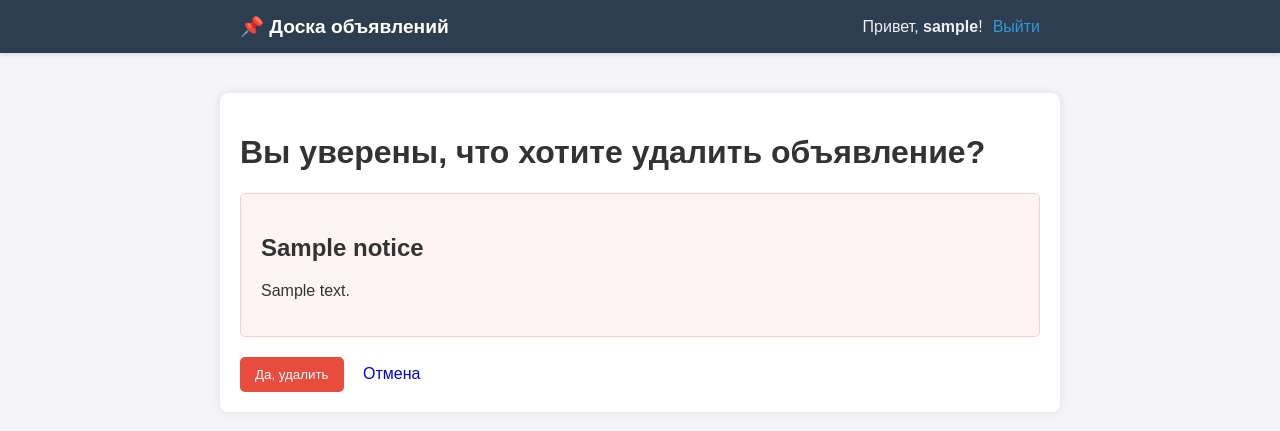
After one commit to Aleksei-Nika/django_board, a Django app: page /notice/1/delete/ in a window 1280 px wide. The commit adds this page. Shown: the top 431 px of the page. Run offline with Django 5.2, Linux system fonts and the light colour scheme; a user stored in the database is signed in; tables that the repository leaves empty hold one stand-in row (values such as "Sample post").

Commit message:
Add authorization and edit and delete notice

```diff
--- a/config/settings.py
+++ b/config/settings.py
@@ -126,3 +126,5 @@ MAILERS = {
         'BACKEND': 'django.core.mail.backends.console.EmailBackend',
     },
 }
+
+LOGIN_REDIRECT_URL = 'notice_list'
--- a/notices/admin.py
+++ b/notices/admin.py
@@ -3,6 +3,6 @@ from .models import Notice
 
 @admin.register(Notice)
 class NoticleAdmin(admin.ModelAdmin):
-    list_display = ('title', 'author_name', 'created_at')
+    list_display = ('title', 'author', 'created_at')
     search_fields = ('title', )
     list_filter = ('created_at', )
--- a/notices/forms.py
+++ b/notices/forms.py
@@ -4,4 +4,4 @@ from .models import Notice
 class NoticeForm(forms.ModelForm):
     class Meta:
         model = Notice
-        fields = ['title', 'content', 'author_name']
+        fields = ['title', 'content']
--- a/notices/models.py
+++ b/notices/models.py
@@ -1,9 +1,11 @@
 from django.db import models
+from django.contrib.auth.models import User
 
 class Notice(models.Model):
     title = models.CharField(max_length=100)
     content = models.TextField()
     author_name = models.CharField(max_length=50)
+    author = models.ForeignKey(User, on_delete=models.CASCADE)
     created_at = models.DateTimeField(auto_now_add=True)
 
     def __str__(self):
--- a/notices/static/notices/css/style.css
+++ b/notices/static/notices/css/style.css
@@ -1,18 +1,23 @@
-/* notices/static/notices/css/style.css */
+/* Базовые настройки */
 body {
     font-family: Arial, sans-serif;
-    margin: 40px;
+    margin: 0;
+    padding: 0;
     background-color: #f4f4f9;
     color: #333;
 }
+
+/* Контейнер для контента */
 .container {
     max-width: 800px;
-    margin: 0 auto;
+    margin: 40px auto;
     background: white;
     padding: 20px;
     border-radius: 8px;
     box-shadow: 0 0 10px rgba(0, 0, 0, 0.1);
 }
+
+/* Карточки объявлений */
 .notice-card {
     border-bottom: 1px solid #eee;
     padding: 15px 0;
@@ -25,6 +30,8 @@ body {
     font-size: 0.9em;
     margin-bottom: 10px;
 }
+
+/* Кнопки */
 .btn {
     display: inline-block;
     padding: 10px 15px;
@@ -38,6 +45,8 @@ body {
 .btn:hover {
     background: #0056b3;
 }
+
+/* Формы */
 form p {
     margin-bottom: 10px;
 }
@@ -46,3 +55,56 @@ form input, form textarea {
     padding: 8px;
     box-sizing: border-box;
 }
+
+
+/*СТИЛИ ДЛЯ ШАПКИ*/
+.site-header {
+    background-color: #2c3e50;
+    padding: 15px 0;
+    box-shadow: 0 2px 4px rgba(0,0,0,0.1);
+    width: 100%;
+}
+
+.header-content {
+    max-width: 800px;
+    margin: 0 auto;
+    display: flex;
+    justify-content: space-between;
+    align-items: center;
+    padding: 0 20px;
+}
+
+.logo {
+    color: white !important;
+    font-size: 1.2em;
+    font-weight: bold;
+    text-decoration: none;
+}
+
+.auth-links {
+    color: #ecf0f1;
+    display: flex;
+    align-items: center;
+    gap: 10px;
+}
+
+.auth-links a {
+    color: #3498db;
+    text-decoration: none;
+}
+.auth-links a:hover {
+    text-decoration: underline;
+}
+
+.btn-link {
+    background: none;
+    border: none;
+    color: #3498db;
+    cursor: pointer;
+    font-size: 1em;
+    padding: 0;
+    font-family: Arial, sans-serif;
+}
+.btn-link:hover {
+    text-decoration: underline;
+}
--- a/notices/templates/base.html
+++ b/notices/templates/base.html
@@ -8,6 +8,23 @@
     <link rel="stylesheet" href="{% static 'notices/css/style.css' %}">
 </head>
 <body>
+    <header class="site-header">
+        <div class="header-content">
+            <a href="{% url 'notice_list' %}" class="logo">📌 Доска объявлений</a>
+            <div class="auth-links">
+                {% if user.is_authenticated %}
+                    <span>Привет, <strong>{{ user.username }}</strong>!</span>
+                    <form action="{% url 'logout' %}" method="post" style="display:inline;">
+                        {% csrf_token %}
+                        <button type="submit" class="btn-link">Выйти</button>
+                    </form>
+                {% else %}
+                    <a href="{% url 'login' %}">Войти</a> |
+                    <a href="{% url 'register' %}">Зарегистрироваться</a>
+                {% endif %}
+            </div>
+        </div>
+    </header>
     <div class="container">
         {% block content %}
         {% endblock %}
--- /dev/null
+++ b/notices/templates/notices/notice_confirm_delete.html
@@ -0,0 +1,18 @@
+{% extends 'base.html' %}
+
+{% block title %}Удалить: {{ notice.title }}{% endblock %}
+
+{% block content %}
+    <h1>Вы уверены, что хотите удалить объявление?</h1>
+    <div style="background: #fff3f3; padding: 20px; border: 1px solid #ffcccc; border-radius: 5px; margin-bottom: 20px;">
+        <h2>{{ notice.title }}</h2>
+        <p>{{ notice.content }}</p>
+    </div>
+
+    <!-- Удаление всегда должно быть через POST! -->
+    <form method="post">
+        {% csrf_token %}
+        <button type="submit" class="btn" style="background-color: #e74c3c;">Да, удалить</button>
+        <a href="{% url 'notice_detail' notice.pk %}" style="margin-left: 15px; text-decoration: none;">Отмена</a>
+    </form>
+{% endblock %}
--- a/notices/urls.py
+++ b/notices/urls.py
@@ -1,7 +1,13 @@
 from django.urls import path
+from django.contrib.auth import views as auth_views
 from . import views
 
 urlpatterns = [
     path('', views.notice_list, name='notice_list'),
-    path('notice/<int:pk>/', views.notice_detail, name='notice_detail')
+    path('notice/<int:pk>/', views.notice_detail, name='notice_detail'),
+    path('notice/<int:pk>/edit/', views.notice_update, name='notice_update'),
+    path('notice/<int:pk>/delete/', views.notice_delete, name='notice_delete'),
+    path('register/', views.register, name='register'),
+    path('login/', auth_views.LoginView.as_view(template_name='notices/login.html'), name='login'),
+    path('logout/', auth_views.LogoutView.as_view(next_page='notice_list'), name='logout')
 ]
--- a/notices/views.py
+++ b/notices/views.py
@@ -1,13 +1,21 @@
 from django.shortcuts import render, redirect, get_object_or_404
+from django.core.exceptions import PermissionDenied
+from django.contrib.auth.decorators import login_required
+from django.contrib.auth.forms import UserCreationForm
+from django.contrib.auth import login
 from .models import Notice
 from .forms import NoticeForm
 
-def notice_list(requst):
-    if requst.method == 'POST':
-        form = NoticeForm(requst.POST)
+def notice_list(request):
+    if request.method == 'POST':
+        if not request.user.is_authenticated:
+            return redirect('login')
+        form = NoticeForm(request.POST)
         if form.is_valid():
-            form.save()
-            return redirect('noticle_list')
+            notice = form.save(commit=False)
+            notice.author = request.user
+            notice.save()
+            return redirect('notice_list')
     else:
         form = NoticeForm()
 
@@ -17,7 +25,7 @@ def notice_list(requst):
         'notices': notices,
         'form': form
     }
-    return render(requst, 'notices/notice_list.html', context)
+    return render(request, 'notices/notice_list.html', context)
 
 def notice_detail(request, pk):
     notice = get_object_or_404(Notice, pk=pk)
@@ -27,3 +35,52 @@ def notice_detail(request, pk):
     }
 
     return render(request, 'notices/notice_detail.html', context)
+
+def register(request):
+    if request.method == 'POST':
+        form = UserCreationForm(request.POST)
+        if form.is_valid():
+            user = form.save()
+            login(request, user)
+            return redirect('notice_list')
+    else:
+        form = UserCreationForm()
+    context = {
+        'form' : form
+    }
+    return render(request, 'notices/register.html', context)
+
+def notice_update(request, pk):
+    notice = get_object_or_404(Notice, pk=pk)
+    if request.user != notice.author:
+        raise PermissionDenied
+
+    if request.method == 'POST':
+        form = NoticeForm(request.POST, instance=notice)
+        if form.is_valid():
+            form.save()
+            return redirect('notice_detail', pk=notice.pk)
+    else:
+        form = NoticeForm(instance=notice)
+
+    context = {
+        'form': form,
+        'notice': notice
+    }
+    return render(request, 'notices/notice_form.html', context)
+
+
+def notice_delete(request, pk):
+    notice = get_object_or_404(Notice, pk=pk)
+
+    if request.user != notice.author:
+        raise PermissionDenied
+
+    if request.method == 'POST':
+        notice.delete()
+        return redirect('notice_list')
+
+    context = {
+        'notice': notice
+    }
+    return render(request, 'notices/notice_confirm_delete.html', context)
```
Also changed, not shown: notices/templates/notices/login.html (added, +13 -0 lines), notices/templates/notices/notice_detail.html (+13 -2 lines), notices/templates/notices/notice_form.html (added, +13 -0 lines), notices/templates/notices/notice_list.html (+9 -2 lines), notices/templates/notices/register.html (added, +13 -0 lines), notices/migrations/0003_notice_author.py (added).
